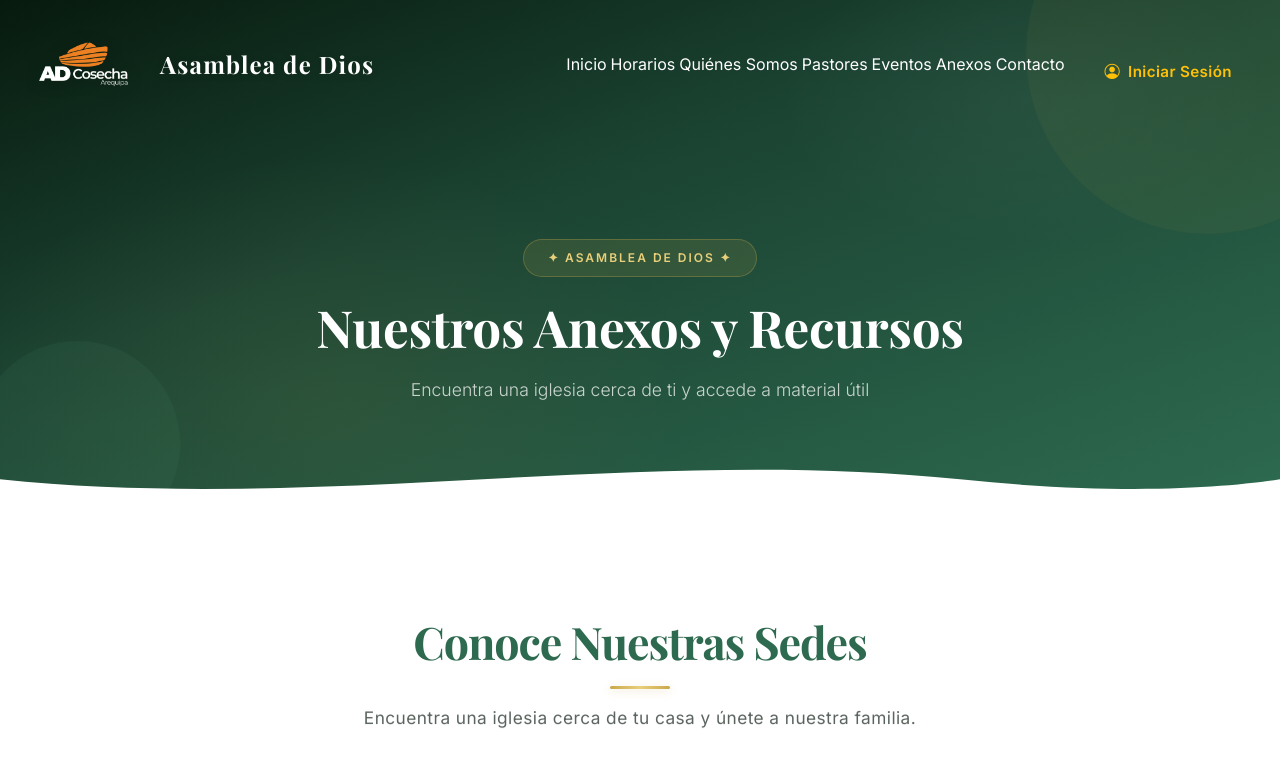
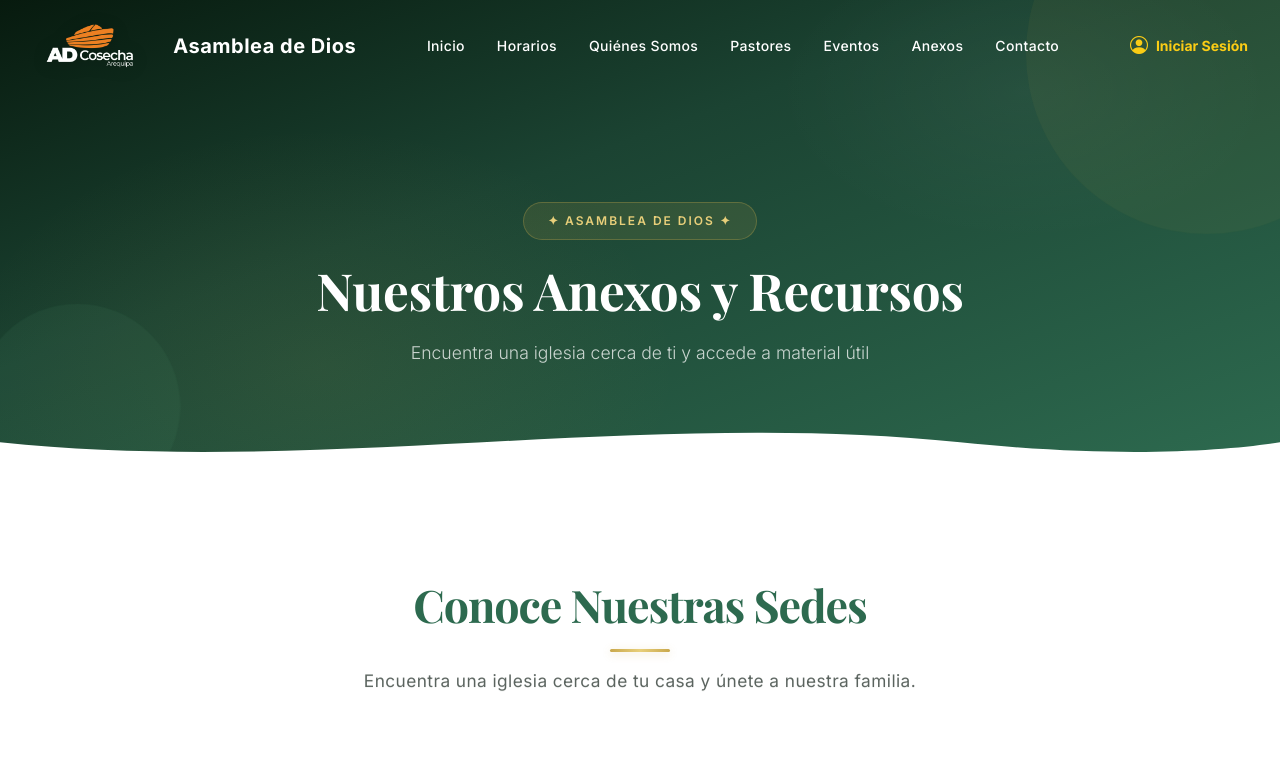
Before and after one commit to gerargram2006/Pagina-Iglesia, a React (Vite) app: page /anexos in a window 1280 px wide. Shown: the top 763 px of the page. Built offline with nearby package versions, Linux system fonts and the light colour scheme.

Commit message:
refactor: rebuild NavBar with exclusive Tailwind classes and 3-container flex layout

```diff
--- a/src/components/NavBar.jsx
+++ b/src/components/NavBar.jsx
@@ -1,73 +1,96 @@
 import { useState } from 'react';
 import { Link, NavLink } from 'react-router-dom';
+
+const navLinks = [
+    { to: '/', label: 'Inicio' },
+    { to: '/horarios', label: 'Horarios' },
+    { to: '/quienes-somos', label: 'Quiénes Somos' },
+    { to: '/pastores', label: 'Pastores' },
+    { to: '/eventos', label: 'Eventos' },
+    { to: '/anexos', label: 'Anexos' },
+    { to: '/contacto', label: 'Contacto' },
+];
 
 const NavBar = () => {
     const [menuOpen, setMenuOpen] = useState(false);
 
     return (
-        <nav className="navbar">
-            <div className="mx-auto max-w-7xl px-4 sm:px-6 lg:px-8 py-2 flex items-center justify-between w-full relative z-10">
-
-                <Link className="navbar-brand flex items-center gap-3 m-0 p-0" to="/">
+        <header className="absolute top-0 left-0 w-full z-50 flex justify-between items-center px-8 py-4">
+            {/* Bloque Izquierdo: Logo + Nombre */}
+            <Link to="/" className="flex items-center gap-4 shrink-0">
                 <img
                     src="/img/logo-oficial.png"
                     alt="Logo Asamblea de Dios"
-                        className="navbar-logo"
+                    className="h-11 w-auto object-contain drop-shadow-[0_2px_8px_rgba(0,0,0,0.2)]"
                 />
-                    <span className="navbar-title m-0 p-0">
+                <span className="font-bold text-white text-xl tracking-wide whitespace-nowrap">
                     Asamblea de Dios
                 </span>
             </Link>
 
+            {/* Bloque Central: Enlaces de navegación */}
+            <nav className="hidden md:flex items-center gap-8">
+                {navLinks.map(({ to, label }) => (
+                    <NavLink
+                        key={to}
+                        to={to}
+                        className={({ isActive }) =>
+                            `text-white font-medium text-sm tracking-wide transition-colors duration-200 hover:text-yellow-400 ${isActive ? 'text-yellow-400' : ''}`
+                        }
+                    >
+                        {label}
+                    </NavLink>
+                ))}
+            </nav>
+
+            {/* Bloque Derecho: Iniciar Sesión */}
+            <Link
+                to="/login"
+                className="hidden md:flex items-center gap-2 text-yellow-400 font-bold text-sm shrink-0 transition-colors duration-200 hover:text-yellow-300"
+            >
+                <i className="bi bi-person-circle text-lg"></i>
+                Iniciar Sesión
+            </Link>
+
+            {/* Botón hamburguesa (solo móvil) */}
             <button
-                    className="navbar-toggler border-0 shadow-none lg:hidden"
                 type="button"
+                className="md:hidden flex flex-col gap-1.5 p-2 border border-white/20 rounded-lg bg-transparent cursor-pointer z-50 hover:border-white/50 hover:bg-white/10 transition-all duration-200"
                 onClick={() => setMenuOpen(!menuOpen)}
                 aria-expanded={menuOpen}
                 aria-label="Toggle navigation"
             >
-                    <span className="toggler-bar"></span>
-                    <span className="toggler-bar"></span>
-                    <span className="toggler-bar"></span>
+                <span className={`block w-6 h-0.5 bg-white rounded-sm transition-all duration-200 ${menuOpen ? 'rotate-45 translate-x-1.5 translate-y-1.5' : ''}`}></span>
+                <span className={`block w-6 h-0.5 bg-white rounded-sm transition-all duration-200 ${menuOpen ? 'opacity-0' : ''}`}></span>
+                <span className={`block w-6 h-0.5 bg-white rounded-sm transition-all duration-200 ${menuOpen ? '-rotate-45 translate-x-1.5 -translate-y-1.5' : ''}`}></span>
             </button>
 
-                <div className={`lg:flex lg:items-center lg:gap-3 ${menuOpen ? 'flex flex-col absolute top-full left-0 right-0 bg-primary-900/95 backdrop-blur-lg p-6 z-50 shadow-tw-xl' : 'hidden'} lg:relative lg:bg-transparent lg:p-0`}>
-                    <ul className="flex flex-col lg:flex-row items-center gap-1 lg:gap-3 list-none m-0 p-0 lg:ms-auto">
-                        <li>
-                            <NavLink className="nav-link text-white" to="/" onClick={() => setMenuOpen(false)}>Inicio</NavLink>
-                        </li>
-                        <li>
-                            <NavLink className="nav-link text-white" to="/horarios" onClick={() => setMenuOpen(false)}>Horarios</NavLink>
-                        </li>
-                        <li>
-                            <NavLink className="nav-link text-white" to="/quienes-somos" onClick={() => setMenuOpen(false)}>Quiénes Somos</NavLink>
-                        </li>
-                        <li>
-                            <NavLink className="nav-link text-white" to="/pastores" onClick={() => setMenuOpen(false)}>Pastores</NavLink>
-                        </li>
-                        <li>
-                            <NavLink className="nav-link text-white" to="/eventos" onClick={() => setMenuOpen(false)}>Eventos</NavLink>
-                        </li>
-                        <li>
-                            <NavLink className="nav-link text-white" to="/anexos" onClick={() => setMenuOpen(false)}>Anexos</NavLink>
-                        </li>
-                        <li>
-                            <NavLink className="nav-link text-white" to="/contacto" onClick={() => setMenuOpen(false)}>Contacto</NavLink>
-                        </li>
-
-                        <li className="mt-3 lg:mt-0 lg:ms-3">
+            {/* Menú móvil (overlay) */}
+            {menuOpen && (
+                <div className="md:hidden fixed inset-0 top-0 left-0 w-full h-screen bg-primary-900/95 backdrop-blur-xl z-40 flex flex-col items-center justify-center gap-8">
+                    {navLinks.map(({ to, label }) => (
+                        <NavLink
+                            key={to}
+                            to={to}
+                            onClick={() => setMenuOpen(false)}
+                            className={({ isActive }) =>
+                                `text-white text-2xl font-semibold tracking-wide transition-colors duration-200 hover:text-yellow-400 ${isActive ? 'text-yellow-400' : ''}`
+                            }
+                        >
+                            {label}
+                        </NavLink>
+                    ))}
                     <Link
-                                className="btn btn-outline-warning flex items-center gap-2 rounded-full px-4"
                         to="/login"
                         onClick={() => setMenuOpen(false)}
+                        className="flex items-center gap-3 text-yellow-400 font-bold text-xl mt-4 transition-colors duration-200 hover:text-yellow-300"
                     >
-                                <i className="bi bi-person-circle"></i> Iniciar Sesión
+                        <i className="bi bi-person-circle text-2xl"></i>
+                        Iniciar Sesión
                     </Link>
-                        </li>
-                    </ul>
                 </div>
-            </div>
-        </nav>
+            )}
+        </header>
     );
 };
 
--- a/src/styles/styles.css
+++ b/src/styles/styles.css
@@ -131,100 +131,17 @@ a {
 }
 
 /* ==========================================================================
-   NAVBAR (Glassmorphism)
+   NAVBAR (Glassmorphism) - Solo estilos residual para hero/page-header
    ========================================================================== */
 
-@layer components {
-  .navbar {
-    @apply flex items-center justify-between py-[22px] fixed top-0 left-0 right-0 z-[1000];
-    transition: background var(--transition), padding var(--transition),
-      box-shadow var(--transition), backdrop-filter var(--transition);
-  }
-
-  .page-header .navbar,
-  .hero .navbar {
-    @apply relative;
-  }
-
-  .page-header .container,
-  .hero .container {
-    @apply relative z-[1];
-  }
-
-  .navbar-brand {
-    @apply !flex !items-center gap-3 p-0;
-  }
-
-  .navbar-logo {
-    @apply !h-[45px] w-auto object-contain !m-0;
-    filter: drop-shadow(0 2px 8px rgba(0, 0, 0, 0.2));
-    transition: transform var(--transition);
-  }
-
-  .logo:hover .navbar-logo {
-    @apply scale-[1.05] -rotate-3;
-  }
-
-  .navbar-title {
-    @apply font-playfair text-[1.5rem] font-bold text-white tracking-wider !m-0 !p-0 leading-none flex items-center;
-    text-shadow: 0 1px 8px rgba(0, 0, 0, 0.15);
-  }
-
-  .nav-links {
-    @apply list-none flex items-center gap-1;
-  }
-
-  .nav-links a {
-    @apply text-white/78 no-underline font-medium text-[0.92rem] relative py-[9px] px-[18px] rounded-[50px] tracking-wide;
-    transition: all var(--transition-fast);
-  }
-
-  .nav-links a:hover {
-    @apply text-white bg-white/10;
-    text-shadow: 0 0 12px rgba(255, 255, 255, 0.2);
-  }
-
-  .nav-links a.active {
-    @apply text-white bg-white/[0.12];
-  }
-
-  .nav-links a.active::after {
-    content: '';
-    @apply absolute bottom-[2px] left-1/2 -translate-x-1/2 w-[22px] h-[2.5px] rounded-sm;
-    background: linear-gradient(90deg, var(--gold-500), var(--gold-400));
-    box-shadow: 0 0 10px rgba(201, 168, 76, 0.4);
-  }
-
-  .navbar-toggler {
-    @apply hidden flex-col gap-[5px] bg-transparent p-2 cursor-pointer z-[1001] border border-white/20 rounded-tw-sm;
-    transition: all var(--transition-fast);
-  }
-
-  .navbar-toggler:focus {
-    @apply outline-none;
-    box-shadow: 0 0 0 3px rgba(201, 168, 76, 0.3);
-  }
-
-  .navbar-toggler:hover {
-    @apply border-white/50 bg-white/[0.08];
-  }
-
-  .toggler-bar {
-    @apply block w-[22px] h-[2px] bg-white rounded-sm;
-    transition: all var(--transition-fast);
-  }
-
-  .navbar-toggler.active .toggler-bar:nth-child(1) {
-    @apply rotate-45 translate-x-[5px] translate-y-[5px];
-  }
-
-  .navbar-toggler.active .toggler-bar:nth-child(2) {
-    @apply opacity-0;
-  }
-
-  .navbar-toggler.active .toggler-bar:nth-child(3) {
-    @apply -rotate-45 translate-x-[5px] -translate-y-[5px];
-  }
+.hero header,
+.page-header header {
+  position: relative;
+}
+
+.navbar-logo {
+  @apply h-[45px] w-auto object-contain;
+  filter: drop-shadow(0 2px 8px rgba(0, 0, 0, 0.2));
 }
 
 /* Navbar scroll - Glassmorphism */
```
Lines whose indentation alone changed are shown as unchanged.
